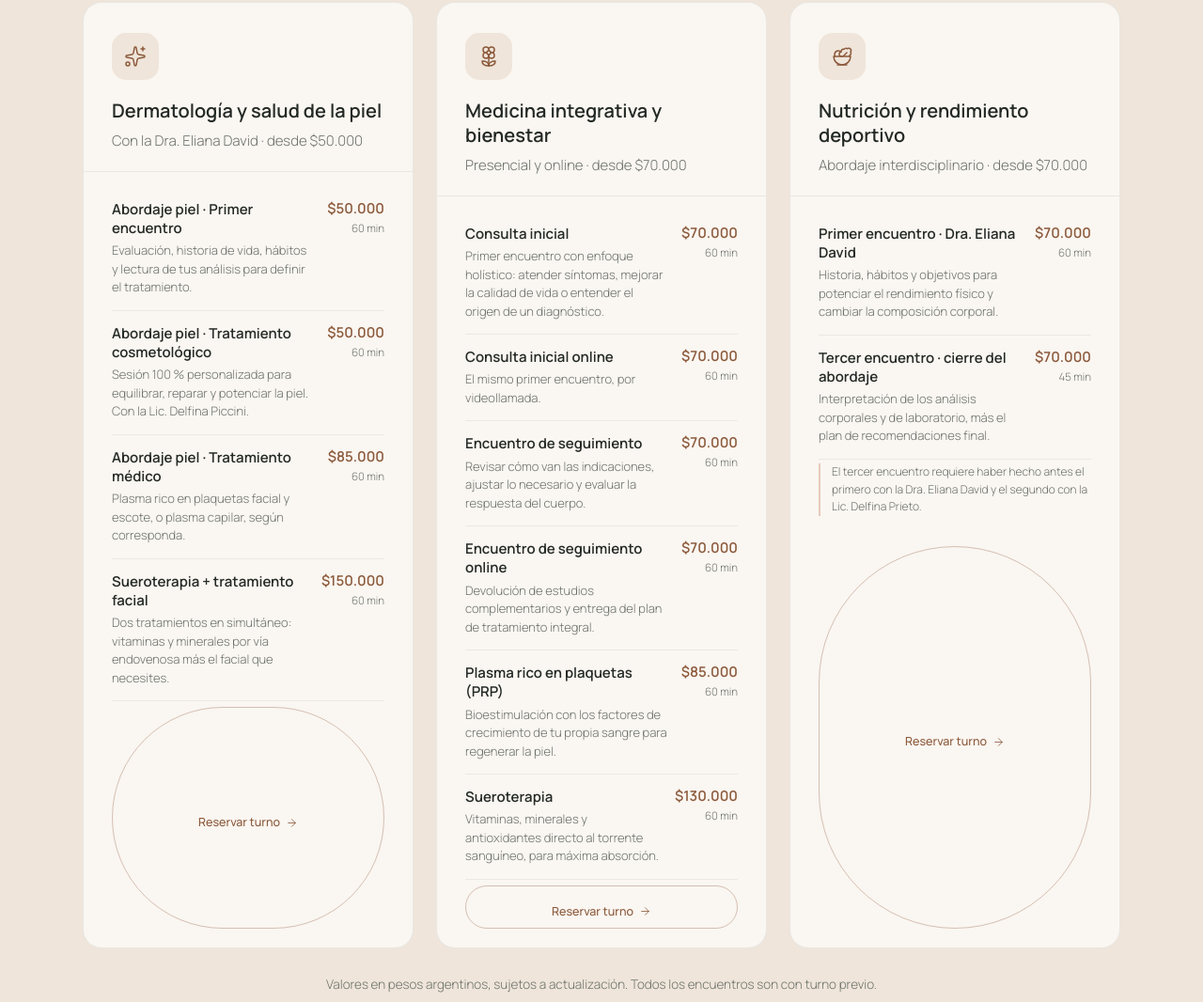
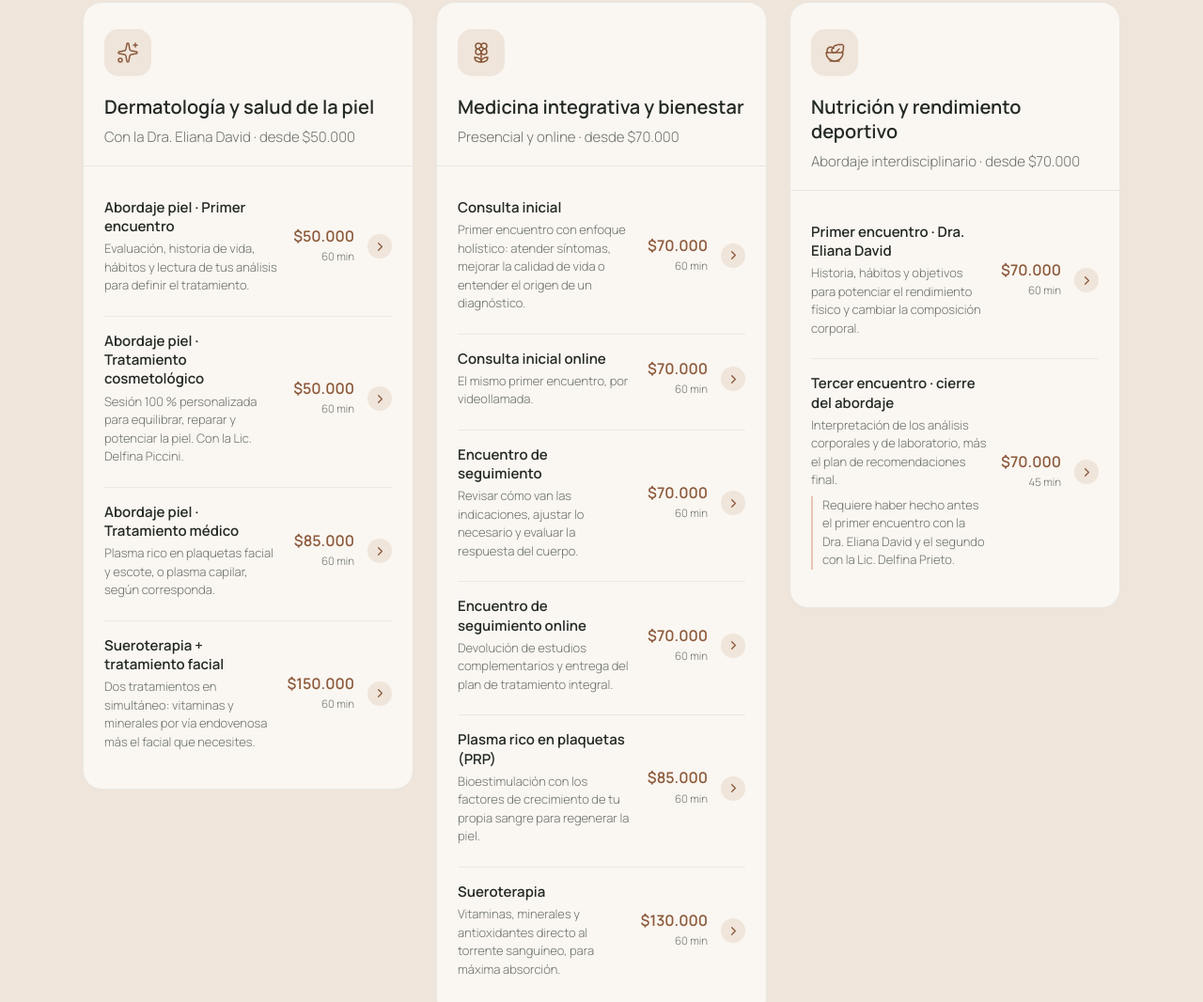
Before and after one commit to luchiniorg/espacioseed, a website: page public/index.html in a window 1280 px wide. Shown: the part 1136-2202 px from the top of the page at 94% size. Drawn offline with Linux system fonts and the light colour scheme.

Commit message:
refactor: update service components to link directly to booking by individual prestation

```diff
--- a/public/index.html
+++ b/public/index.html
@@ -237,13 +237,11 @@ svg.ic{
   padding:14px 18px 18px;margin-top:2px;
   border-top:1px solid rgba(46,59,51,.08);
 }
-.anim-ready .servicio-cuerpo-in .prestaciones li,
-.anim-ready .servicio-cuerpo-in .chip{
+.anim-ready .servicio-cuerpo-in .prestaciones li{
   opacity:0;transform:translateY(10px);
   transition:opacity .3s var(--ease),transform .3s var(--ease);
 }
-.anim-ready .servicio.abierto .servicio-cuerpo-in .prestaciones li,
-.anim-ready .servicio.abierto .servicio-cuerpo-in .chip{
+.anim-ready .servicio.abierto .servicio-cuerpo-in .prestaciones li{
   opacity:1;transform:none;
   transition:opacity .42s var(--ease),transform .42s var(--ease);
 }
@@ -253,26 +251,39 @@ svg.ic{
 .anim-ready .servicio.abierto .prestaciones li:nth-child(4){transition-delay:.225s}
 .anim-ready .servicio.abierto .prestaciones li:nth-child(5){transition-delay:.27s}
 .anim-ready .servicio.abierto .prestaciones li:nth-child(6){transition-delay:.315s}
-.anim-ready .servicio.abierto .servicio-cuerpo-in .chip{transition-delay:.36s}
-
-/* Prestaciones: nombre, qué es, cuánto dura y cuánto sale */
-.prestaciones{list-style:none;display:flex;flex-direction:column}
-.prestaciones li{
-  display:flex;gap:14px;align-items:flex-start;justify-content:space-between;
-  padding:14px 0;border-bottom:1px solid rgba(46,59,51,.07);
-}
-.prestaciones li:first-child{padding-top:0}
-.prest-txt{min-width:0}
+
+/* Prestaciones: cada una es un servicio con su valor, y se reserva sola */
+.prestaciones{list-style:none;display:flex;flex-direction:column;gap:6px}
+.prest{
+  display:flex;gap:14px;align-items:center;
+  padding:14px 12px;margin:0 -12px;border-radius:14px;
+  color:inherit;
+  transition:background .22s var(--ease),transform .18s var(--ease);
+}
+.prest:hover{background:rgba(201,138,107,.09)}
+.prest:active{transform:scale(.985);background:rgba(201,138,107,.14)}
+.prestaciones li + li{border-top:1px solid rgba(46,59,51,.07)}
+.prestaciones li + li .prest{margin-top:0}
+
+.prest-txt{min-width:0;flex:1}
 .prest-txt b{display:block;font-weight:600;font-size:14.5px;line-height:1.35;color:var(--tinta);margin-bottom:4px}
-.prest-txt span{display:block;font-size:12.5px;line-height:1.5;color:var(--tinta-suave)}
+.prest-txt > span{display:block;font-size:12.5px;line-height:1.5;color:var(--tinta-suave)}
+.prest-aviso{
+  display:block;margin-top:7px;padding-left:10px;
+  border-left:2px solid rgba(201,138,107,.45);
+  font-size:11.5px;line-height:1.5;color:var(--tinta-suave);
+}
 .prest-meta{flex:none;text-align:right}
-.prest-precio{display:block;font-weight:600;font-size:14.5px;line-height:1.2;color:var(--terracota);white-space:nowrap}
+.prest-precio{display:block;font-weight:600;font-size:15px;line-height:1.2;color:var(--terracota);white-space:nowrap}
 .prest-dur{display:block;font-size:11.5px;color:var(--tinta-suave);margin-top:3px;white-space:nowrap}
-.prest-nota{
-  font-size:12px;line-height:1.55;color:var(--tinta-suave);
-  margin:14px 0 16px;padding-left:12px;border-left:2px solid rgba(201,138,107,.4);
-}
-.prestaciones + .chip-accion{margin-top:16px}
+.prest-ir{
+  flex:none;width:26px;height:26px;border-radius:999px;
+  display:flex;align-items:center;justify-content:center;
+  background:var(--arena-clara);color:var(--terracota);
+  transition:background .22s,color .22s,transform .22s var(--ease);
+}
+.prest-ir .ic{width:15px;height:15px;stroke-width:2}
+.prest:hover .prest-ir{background:var(--arena);color:#FDFBF8;transform:translateX(2px)}
 .aviso-precios{
   margin-top:18px;font-size:12.5px;line-height:1.6;
   color:var(--tinta-suave);text-align:center;
@@ -674,29 +685,24 @@ svg.ic{
   .sec-head p{grid-column:2;grid-row:2;font-size:16px;max-width:44ch;padding-bottom:6px}
 
   /* --- Servicios: sin acordeón, todo a la vista, tarjetas parejas --- */
-  .servicios{display:grid;grid-template-columns:repeat(3,1fr);gap:24px;align-items:stretch}
+  .servicios{display:grid;grid-template-columns:repeat(3,1fr);gap:24px;align-items:start}
   .servicio{display:flex;flex-direction:column;transition:transform .3s var(--ease),box-shadow .3s var(--ease),border-color .25s}
   .servicio:hover{transform:translateY(-4px);box-shadow:0 16px 38px rgba(46,59,51,.09);border-color:rgba(201,138,107,.4)}
-  .servicio-cab{flex-direction:column;align-items:flex-start;gap:0;padding:32px 30px 0;cursor:default}
+  .servicio-cab{flex-direction:column;align-items:flex-start;gap:0;padding:28px 22px 0;cursor:default}
   .servicio-ic{width:50px;height:50px;border-radius:15px;margin-bottom:20px}
   .servicio-ic .ic{width:24px;height:24px}
   .servicio-tit{font-size:20px;margin-bottom:8px}
   .servicio-sub{font-size:15px}
   .servicio-mas{display:none}
-  .servicio-cuerpo{height:auto!important;overflow:visible;flex:1;display:flex}
-  .servicio-cuerpo-in{
-    padding:20px 30px 30px;margin-top:20px;
-    flex:1;display:flex;flex-direction:column;
-  }
-  .prestaciones + .chip-accion,
-  .prest-nota + .chip-accion{margin-top:auto;padding-top:20px}
-  .anim-ready .servicio-cuerpo-in .prestaciones li,
-  .anim-ready .servicio-cuerpo-in .chip{opacity:1}
+  .servicio-cuerpo{height:auto!important;overflow:visible}
+  .servicio-cuerpo-in{padding:18px 22px 24px;margin-top:18px}
+  .prest{padding:16px 12px}
+  .anim-ready .servicio-cuerpo-in .prestaciones li{opacity:1;transform:none}
   .prest-txt b{font-size:15px}
-  .prest-txt span{font-size:13px}
-  .prest-precio{font-size:15px}
+  .prest-txt > span{font-size:13px}
+  .prest-precio{font-size:16px}
   .aviso-precios{margin-top:28px;font-size:13.5px}
-  .servicio-cuerpo-in .chip-accion{margin-top:6px;flex-basis:100%;justify-content:center;min-height:46px}
+
 
   /* --- Equipo: retratos grandes --- */
   .equipo{flex-direction:row;gap:24px}
@@ -800,8 +806,7 @@ svg.ic{
   html{scroll-behavior:auto}
   *,*::before,*::after{animation-duration:.001ms!important;animation-iteration-count:1!important;transition-duration:.001ms!important}
   .anim-ready [data-reveal]{opacity:1!important;transform:none!important}
-  .anim-ready .servicio-cuerpo-in .prestaciones li,
-  .anim-ready .servicio-cuerpo-in .chip{opacity:1!important}
+  .anim-ready .servicio-cuerpo-in .prestaciones li{opacity:1!important}
 }
 </style>
 </head>
@@ -911,7 +916,7 @@ svg.ic{
     <div class="sec-head" data-reveal>
       <span class="kicker">Qué hacemos</span>
       <h2>Tres puertas de entrada al mismo abordaje.</h2>
-      <p>Tocá una tarjeta para ver las prestaciones, la duración y el valor de cada encuentro.</p>
+      <p>Cada prestación se reserva por separado. Tocá la que necesites y te llevamos directo al pedido de turno.</p>
     </div>
 
     <div class="servicios">
@@ -928,47 +933,58 @@ svg.ic{
           <div class="servicio-cuerpo-in">
             <ul class="prestaciones">
               <li>
-              <div class="prest-txt">
+                <a class="prest" href="/reservar?area=piel&amp;servicio=piel-primer-encuentro">
+                  <span class="prest-txt">
                     <b>Abordaje piel · Primer encuentro</b>
                     <span>Evaluación, historia de vida, hábitos y lectura de tus análisis para definir el tratamiento.</span>
-              </div>
-              <div class="prest-meta">
+                  </span>
+                  <span class="prest-meta">
                     <span class="prest-precio">$50.000</span>
                     <span class="prest-dur">60 min</span>
-              </div>
-            </li>
-            <li>
-              <div class="prest-txt">
+                  </span>
+                  <span class="prest-ir" aria-hidden="true"><svg class="ic"><use href="#i-chevron-right"/></svg></span>
+                </a>
+              </li>
+              <li>
+                <a class="prest" href="/reservar?area=piel&amp;servicio=piel-cosmetologico">
+                  <span class="prest-txt">
                     <b>Abordaje piel · Tratamiento cosmetológico</b>
                     <span>Sesión 100 % personalizada para equilibrar, reparar y potenciar la piel. Con la Lic. Delfina Piccini.</span>
-              </div>
-              <div class="prest-meta">
+                  </span>
+                  <span class="prest-meta">
                     <span class="prest-precio">$50.000</span>
                     <span class="prest-dur">60 min</span>
-              </div>
-            </li>
-            <li>
-              <div class="prest-txt">
+                  </span>
+                  <span class="prest-ir" aria-hidden="true"><svg class="ic"><use href="#i-chevron-right"/></svg></span>
+                </a>
+              </li>
+              <li>
+                <a class="prest" href="/reservar?area=piel&amp;servicio=piel-medico">
+                  <span class="prest-txt">
                     <b>Abordaje piel · Tratamiento médico</b>
                     <span>Plasma rico en plaquetas facial y escote, o plasma capilar, según corresponda.</span>
-              </div>
-              <div class="prest-meta">
+                  </span>
+                  <span class="prest-meta">
                     <span class="prest-precio">$85.000</span>
                     <span class="prest-dur">60 min</span>
-              </div>
-            </li>
-            <li>
-              <div class="prest-txt">
+                  </span>
+                  <span class="prest-ir" aria-hidden="true"><svg class="ic"><use href="#i-chevron-right"/></svg></span>
+                </a>
+              </li>
+              <li>
+                <a class="prest" href="/reservar?area=piel&amp;servicio=suero-facial">
+                  <span class="prest-txt">
                     <b>Sueroterapia + tratamiento facial</b>
                     <span>Dos tratamientos en simultáneo: vitaminas y minerales por vía endovenosa más el facial que necesites.</span>
-              </div>
-              <div class="prest-meta">
+                  </span>
+                  <span class="prest-meta">
                     <span class="prest-precio">$150.000</span>
                     <span class="prest-dur">60 min</span>
-              </div>
+                  </span>
+                  <span class="prest-ir" aria-hidden="true"><svg class="ic"><use href="#i-chevron-right"/></svg></span>
+                </a>
               </li>
             </ul>
-            <a class="chip chip-accion" href="/reservar?area=piel">Reservar turno <svg class="ic" style="width:13px;height:13px" aria-hidden="true"><use href="#i-arrow-right"/></svg></a>
           </div>
         </div>
       </article>
@@ -986,67 +1002,84 @@ svg.ic{
           <div class="servicio-cuerpo-in">
             <ul class="prestaciones">
               <li>
-              <div class="prest-txt">
+                <a class="prest" href="/reservar?area=integrativa&amp;servicio=consulta-inicial">
+                  <span class="prest-txt">
                     <b>Consulta inicial</b>
                     <span>Primer encuentro con enfoque holístico: atender síntomas, mejorar la calidad de vida o entender el origen de un diagnóstico.</span>
-              </div>
-              <div class="prest-meta">
+                  </span>
+                  <span class="prest-meta">
                     <span class="prest-precio">$70.000</span>
                     <span class="prest-dur">60 min</span>
-              </div>
-            </li>
-            <li>
-              <div class="prest-txt">
+                  </span>
+                  <span class="prest-ir" aria-hidden="true"><svg class="ic"><use href="#i-chevron-right"/></svg></span>
+                </a>
+              </li>
+              <li>
+                <a class="prest" href="/reservar?area=integrativa&amp;servicio=consulta-inicial-online">
+                  <span class="prest-txt">
                     <b>Consulta inicial online</b>
                     <span>El mismo primer encuentro, por videollamada.</span>
-              </div>
-              <div class="prest-meta">
+                  </span>
+                  <span class="prest-meta">
                     <span class="prest-precio">$70.000</span>
                     <span class="prest-dur">60 min</span>
-              </div>
-            </li>
-            <li>
-              <div class="prest-txt">
+                  </span>
+                  <span class="prest-ir" aria-hidden="true"><svg class="ic"><use href="#i-chevron-right"/></svg></span>
+                </a>
+              </li>
+              <li>
+                <a class="prest" href="/reservar?area=integrativa&amp;servicio=seguimiento">
+                  <span class="prest-txt">
                     <b>Encuentro de seguimiento</b>
                     <span>Revisar cómo van las indicaciones, ajustar lo necesario y evaluar la respuesta del cuerpo.</span>
-              </div>
-              <div class="prest-meta">
+                  </span>
+                  <span class="prest-meta">
                     <span class="prest-precio">$70.000</span>
                     <span class="prest-dur">60 min</span>
-              </div>
-            </li>
-            <li>
-              <div class="prest-txt">
+                  </span>
+                  <span class="prest-ir" aria-hidden="true"><svg class="ic"><use href="#i-chevron-right"/></svg></span>
+                </a>
+              </li>
+              <li>
+                <a class="prest" href="/reservar?area=integrativa&amp;servicio=seguimiento-online">
+                  <span class="prest-txt">
                     <b>Encuentro de seguimiento online</b>
                     <span>Devolución de estudios complementarios y entrega del plan de tratamiento integral.</span>
-              </div>
-              <div class="prest-meta">
+                  </span>
+                  <span class="prest-meta">
                     <span class="prest-precio">$70.000</span>
                     <span class="prest-dur">60 min</span>
-              </div>
-            </li>
-            <li>
-              <div class="prest-txt">
+                  </span>
+                  <span class="prest-ir" aria-hidden="true"><svg class="ic"><use href="#i-chevron-right"/></svg></span>
+                </a>
+              </li>
+              <li>
+                <a class="prest" href="/reservar?area=integrativa&amp;servicio=prp">
+                  <span class="prest-txt">
                     <b>Plasma rico en plaquetas (PRP)</b>
                     <span>Bioestimulación con los factores de crecimiento de tu propia sangre para regenerar la piel.</span>
-              </div>
-              <div class="prest-meta">
+                  </span>
+                  <span class="prest-meta">
                     <span class="prest-precio">$85.000</span>
                     <span class="prest-dur">60 min</span>
-              </div>
-            </li>
-            <li>
-              <div class="prest-txt">
+                  </span>
+                  <span class="prest-ir" aria-hidden="true"><svg class="ic"><use href="#i-chevron-right"/></svg></span>
+                </a>
+              </li>
+              <li>
+                <a class="prest" href="/reservar?area=integrativa&amp;servicio=sueroterapia">
+                  <span class="prest-txt">
                     <b>Sueroterapia</b>
                     <span>Vitaminas, minerales y antioxidantes directo al torrente sanguíneo, para máxima absorción.</span>
-              </div>
-              <div class="prest-meta">
+                  </span>
+                  <span class="prest-meta">
                     <span class="prest-precio">$130.000</span>
                     <span class="prest-dur">60 min</span>
-              </div>
+                  </span>
+                  <span class="prest-ir" aria-hidden="true"><svg class="ic"><use href="#i-chevron-right"/></svg></span>
+                </a>
               </li>
             </ul>
-            <a class="chip chip-accion" href="/reservar?area=integrativa">Reservar turno <svg class="ic" style="width:13px;height:13px" aria-hidden="true"><use href="#i-arrow-right"/></svg></a>
           </div>
         </div>
       </article>
@@ -1064,28 +1097,33 @@ svg.ic{
           <div class="servicio-cuerpo-in">
             <ul class="prestaciones">
               <li>
-              <div class="prest-txt">
+                <a class="prest" href="/reservar?area=nutricion&amp;servicio=nutricion-primer-encuentro">
+                  <span class="prest-txt">
                     <b>Primer encuentro · Dra. Eliana David</b>
                     <span>Historia, hábitos y objetivos para potenciar el rendimiento físico y cambiar la composición corporal.</span>
-              </div>
-              <div class="prest-meta">
+                  </span>
+                  <span class="prest-meta">
                     <span class="prest-precio">$70.000</span>
                     <span class="prest-dur">60 min</span>
-              </div>
-            </li>
-            <li>
-              <div class="prest-txt">
+                  </span>
+                  <span class="prest-ir" aria-hidden="true"><svg class="ic"><use href="#i-chevron-right"/></svg></span>
+                </a>
+              </li>
+              <li>
+                <a class="prest" href="/reservar?area=nutricion&amp;servicio=nutricion-tercer-encuentro">
+                  <span class="prest-txt">
                     <b>Tercer encuentro · cierre del abordaje</b>
                     <span>Interpretación de los análisis corporales y de laboratorio, más el plan de recomendaciones final.</span>
-              </div>
-              <div class="prest-meta">
+                <span class="prest-aviso">Requiere haber hecho antes el primer encuentro con la Dra. Eliana David y el segundo con la Lic. Delfina Prieto.</span>
+                  </span>
+                  <span class="prest-meta">
                     <span class="prest-precio">$70.000</span>
                     <span class="prest-dur">45 min</span>
-              </div>
+                  </span>
+                  <span class="prest-ir" aria-hidden="true"><svg class="ic"><use href="#i-chevron-right"/></svg></span>
+                </a>
               </li>
             </ul>
-            <p class="prest-nota">El tercer encuentro requiere haber hecho antes el primero con la Dra. Eliana David y el segundo con la Lic. Delfina Prieto.</p>
-            <a class="chip chip-accion" href="/reservar?area=nutricion">Reservar turno <svg class="ic" style="width:13px;height:13px" aria-hidden="true"><use href="#i-arrow-right"/></svg></a>
           </div>
         </div>
       </article>
```
Also changed, not shown: public/reservar.html (+26 -12 lines). Lines whose indentation alone changed are shown as unchanged.
